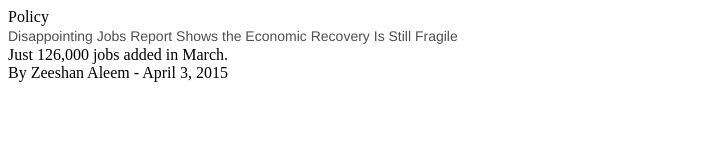
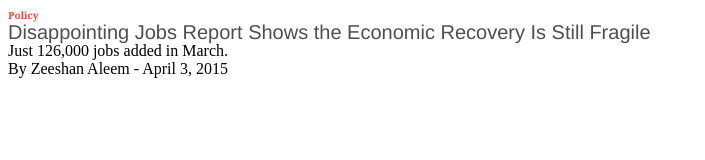
Before and after one commit to zz2323/InterctiveMic, a plain HTML site: page index.html in a window 1280 px wide. Shown: the whole page, without its empty margins (0-705 px from the left). Drawn offline with nearby package versions, Linux system fonts and the light colour scheme.

Commit message:
changed the section style.

```diff
--- a/style.css
+++ b/style.css
@@ -1,4 +1,9 @@
-
+.Section {
+	font-family: Georgia;
+	font-size: 10px;
+	color: #ff453d;
+	font-weight: bold;
+}
 
 
 
@@ -7,12 +12,11 @@
 
 .mainHeadline {
   margin: 0;
-  font-family: "proxima-nova",Helvetica,Arial,sans-serif;
-  font-size: 14px;
+  font-family:Helvetica;
+  font-size: 20px;
   font-weight: 300;
   line-height: 20px;
   color: #4f4f4f;
-  -webkit-font-smoothing: antialiased;
-  -moz-osx-font-smoothing: antialiased;
-  -ms-font-smooting: antialiased;
 }
+
+,Arial,sans-serif
```
